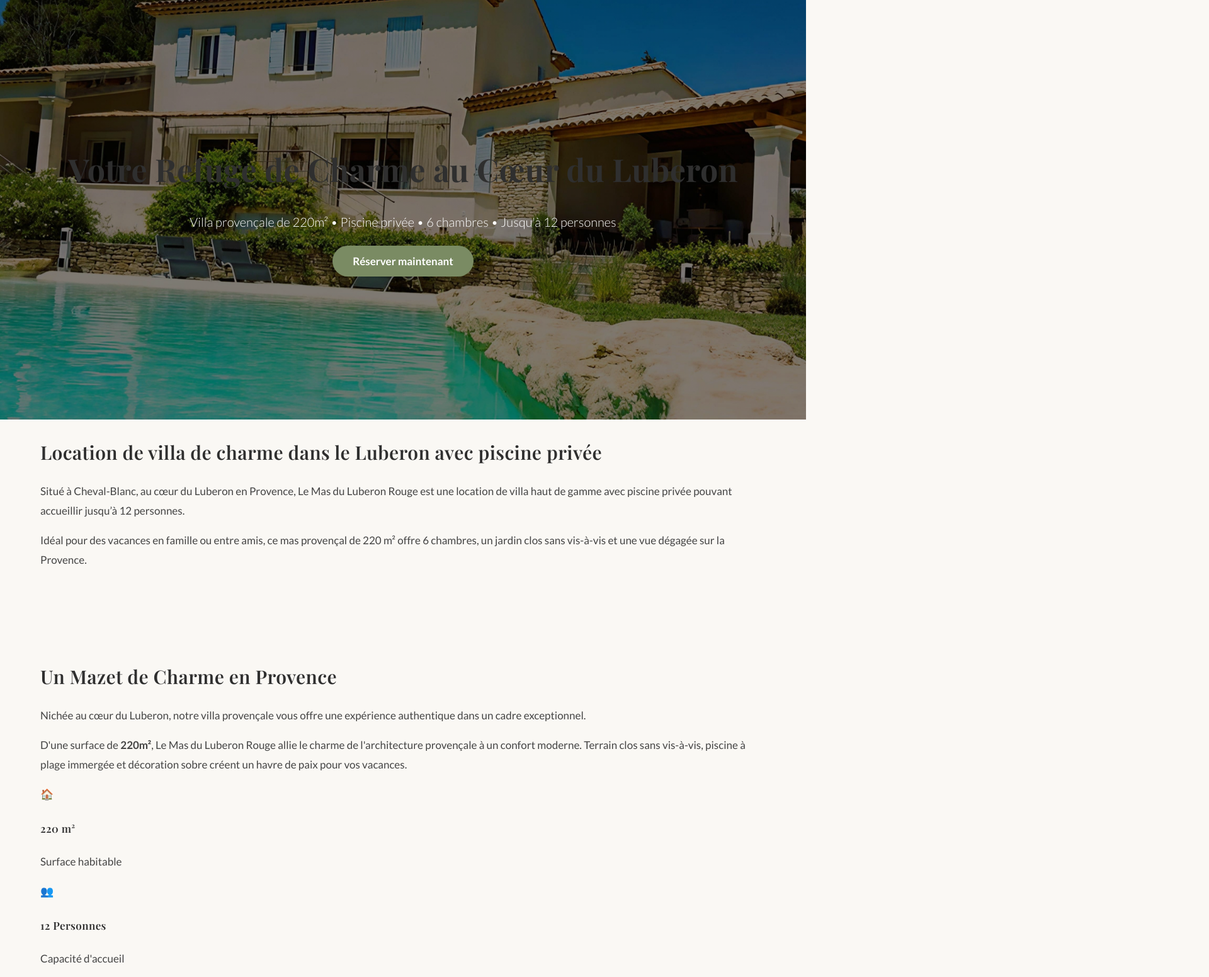
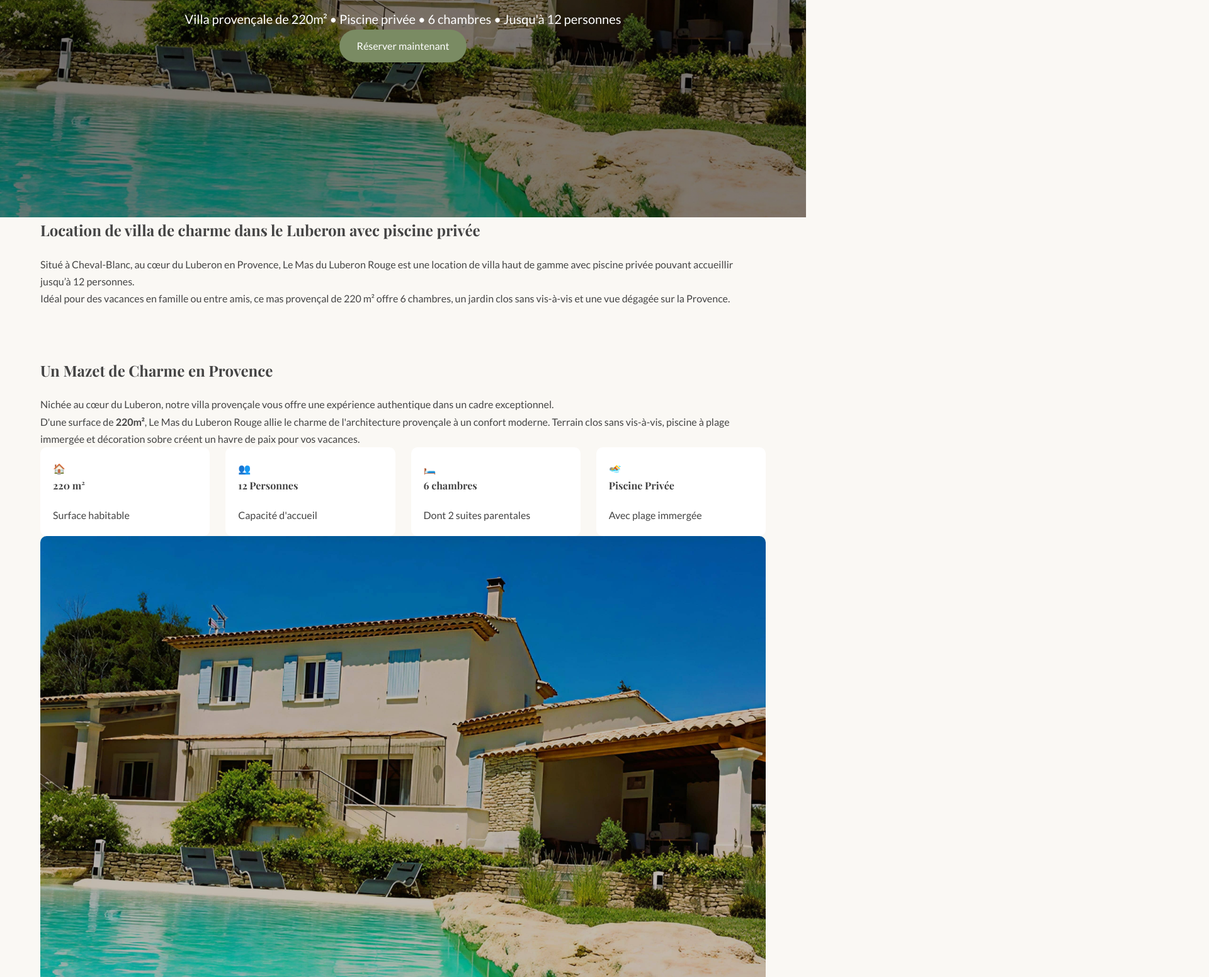
Before and after one commit to laurentbrds/masduluberonrouge, a plain HTML site: page index.html in a window 1280 px wide. Shown: the part 522-2073 px from the top of the page at 63% size, 1920 px wide, since content can reach past the window. Drawn offline with nearby package versions, Linux system fonts and the light colour scheme.

Commit message:
Update style.css

```diff
--- a/css/style.css
+++ b/css/style.css
@@ -1,111 +1,173 @@
-/* ===================================
-   STYLE NATURE LUBERON AUTHENTIQUE
-=================================== */
+/* =========================
+   RESET & BASE
+========================= */
 
-/* Base */
+* {
+    margin: 0;
+    padding: 0;
+    box-sizing: border-box;
+}
+
 body {
     font-family: 'Lato', sans-serif;
-    font-size: 17px;
-    line-height: 1.8;
-    color: #444444;
-    background-color: #FAF8F4;
-    margin: 0;
-    padding: 0;
+    line-height: 1.7;
+    color: #444;
+    background: #FAF8F4;
 }
 
-/* Titres */
-h1, h2, h3, h4 {
-    font-family: 'Playfair Display', serif;
-    font-weight: 600;
-    letter-spacing: 0.4px;
-    color: #2F2F2F;
-}
-
-h1 {
-    font-size: 34px;
-}
-
-h2 {
-    font-size: 30px;
-    margin-bottom: 20px;
-}
-
-h3 {
-    font-size: 22px;
-}
-
-/* Container */
 .container {
     width: 90%;
     max-width: 1200px;
     margin: auto;
 }
 
-/* Sections */
 .section {
-    padding: 100px 0;
+    padding: 80px 0;
 }
 
-/* Navbar */
+/* =========================
+   TYPO
+========================= */
+
+h1, h2, h3, h4 {
+    font-family: 'Playfair Display', serif;
+    margin-bottom: 20px;
+}
+
+/* =========================
+   NAVBAR
+========================= */
+
 .navbar {
-    background-color: #EFE8DD;
+    background: #EFE8DD;
     padding: 20px 0;
+}
+
+.nav-menu {
+    list-style: none;
+    display: flex;
+    gap: 25px;
 }
 
 .nav-menu a {
     text-decoration: none;
-    color: #444444;
+    color: #444;
     font-weight: 500;
-    transition: 0.3s ease;
 }
 
-.nav-menu a:hover {
-    color: #7A8B63;
-}
+/* =========================
+   HERO
+========================= */
 
-/* HERO */
 .hero {
-    position: relative;
+    height: 85vh;
     background: linear-gradient(rgba(0,0,0,0.35), rgba(0,0,0,0.35)),
                 url('../images/villa-exterior.jpg') center/cover no-repeat;
-    height: 90vh;
     display: flex;
+    justify-content: center;
     align-items: center;
-    justify-content: center;
     text-align: center;
     color: white;
 }
 
 .hero-title {
-    font-size: 50px;
-    font-weight: 700;
-    margin-bottom: 20px;
+    font-size: 48px;
 }
 
 .hero-subtitle {
     font-size: 20px;
-    font-weight: 300;
-    margin-bottom: 30px;
+    margin-top: 15px;
 }
 
-/* Bouton naturel */
+/* =========================
+   GRID SYSTEM
+========================= */
+
+.rooms-grid,
+.amenities-grid,
+.bathrooms-grid,
+.highlights {
+    display: grid;
+    grid-template-columns: repeat(auto-fit, minmax(250px, 1fr));
+    gap: 25px;
+}
+
+.room-card,
+.highlight-item,
+.amenity-category,
+.bathroom-item {
+    background: white;
+    padding: 20px;
+    border-radius: 10px;
+}
+
+/* =========================
+   IMAGES
+========================= */
+
+img {
+    width: 100%;
+    display: block;
+    border-radius: 10px;
+}
+
+/* =========================
+   GALLERY
+========================= */
+
+.gallery-grid {
+    display: grid;
+    grid-template-columns: repeat(auto-fit, minmax(250px, 1fr));
+    gap: 15px;
+}
+
+.gallery-item img {
+    height: 250px;
+    object-fit: cover;
+}
+
+/* =========================
+   BUTTON
+========================= */
+
 .btn {
-    padding: 14px 32px;
+    padding: 12px 28px;
     border-radius: 30px;
     text-decoration: none;
-    font-weight: 600;
-    transition: 0.3s ease;
+    display: inline-block;
 }
 
 .btn-primary {
-    background-color: #7A8B63;
+    background: #7A8B63;
     color: white;
 }
 
-.btn-primary:hover {
-    background-color: #667553;
+/* =========================
+   CONTACT FORM
+========================= */
+
+input, textarea, select {
+    width: 100%;
+    padding: 10px;
+    margin-top: 5px;
+    border-radius: 8px;
+    border: 1px solid #ccc;
 }
 
-/* SEO Intro */
-.seo-intro {
-    back
+.contact {
+    background: #EFE8DD;
+}
+
+/* =========================
+   FOOTER
+========================= */
+
+.footer {
+    background: #2F2F2F;
+    color: white;
+    padding: 50px 0;
+}
+
+.footer a {
+    color: #B46A4D;
+}
```
